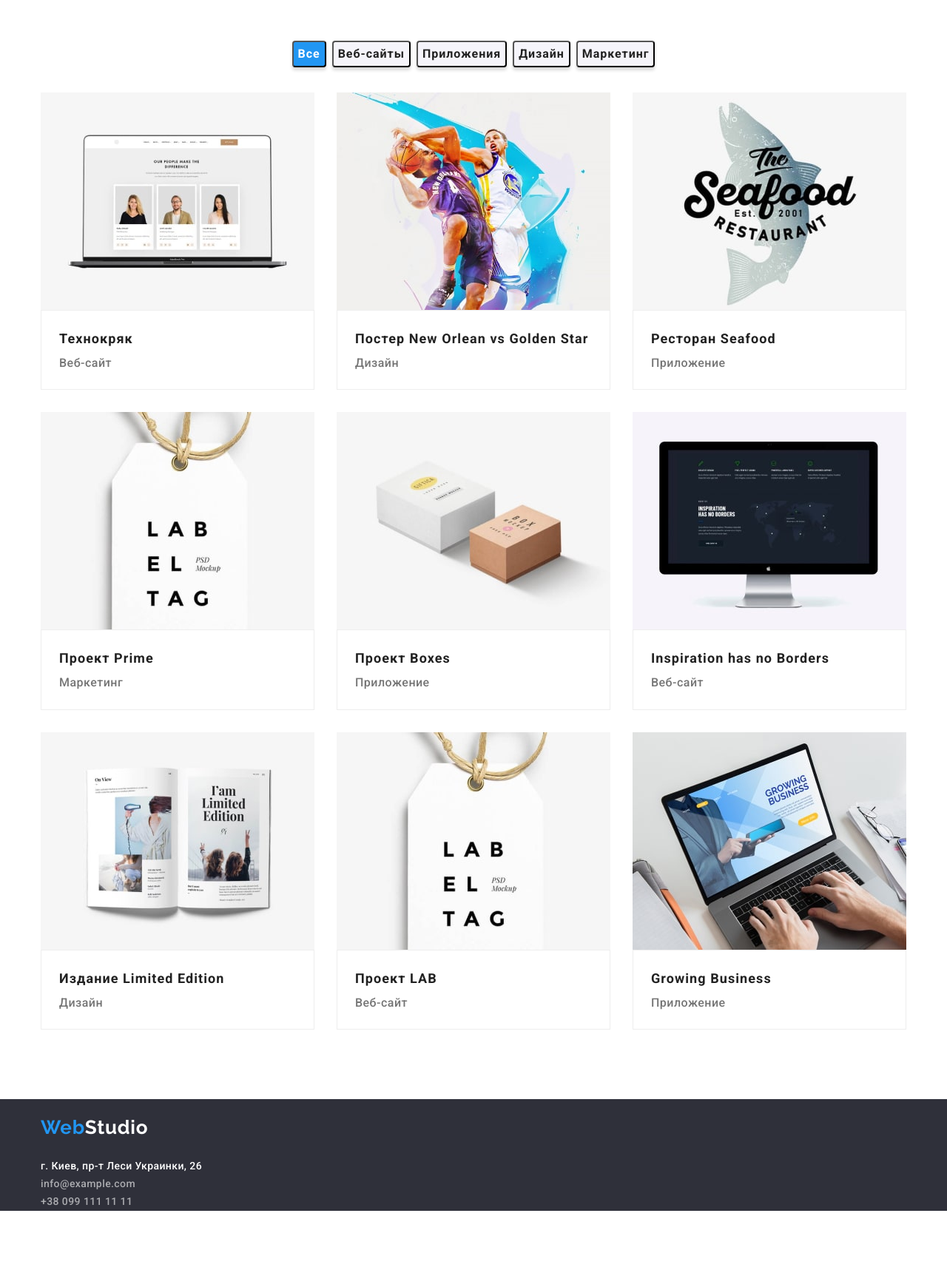
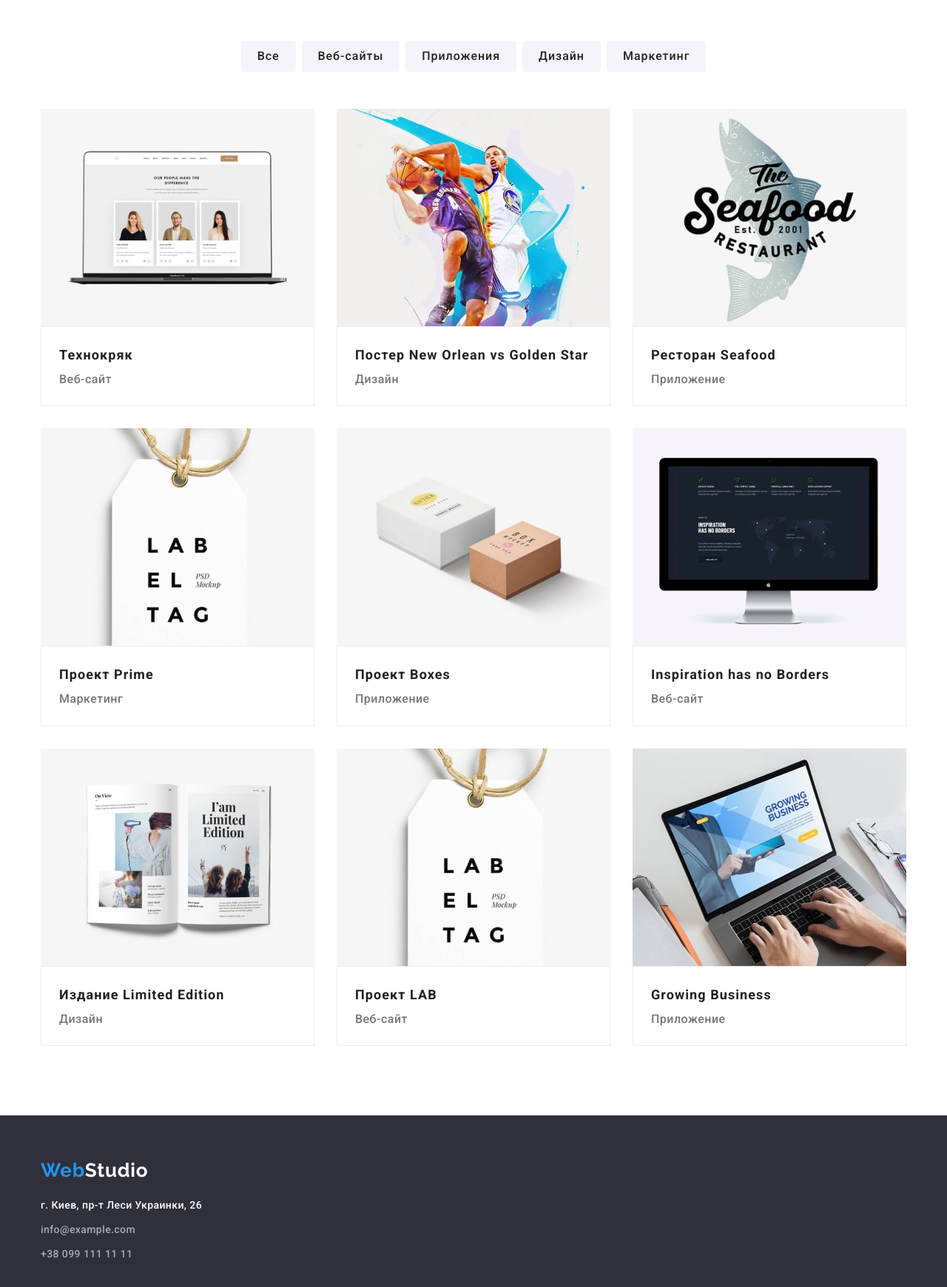
Before and after one commit to ValeriiArt/goit-markup-hw-03, a plain HTML site: page portfolio.html in a window 1280 px wide. Shown: the part 120-1860 px from the top of the page at 74% size. Before the commit the page ends 1757 px from the top, so only its background shows below. Drawn offline with nearby package versions, Linux system fonts and the light colour scheme.

Commit message:
Внесены правки после первой сдачи

```diff
--- a/css/style.css
+++ b/css/style.css
@@ -28,6 +28,15 @@ img {
   max-width: 100%;
   height: auto;
 }
+.item {
+  list-style-type: none;
+}
+.link {
+  text-decoration: none;
+}
+.reset {
+  font-style: normal;
+}
 /* Скивает заголовки, которых нет в макете */
 .visually-hidden {
   position: absolute;
@@ -46,33 +55,27 @@ img {
   padding-left: 15px;
   padding-right: 15px;
 }
-.reset {
-  font-style: normal;
+.section {
+  padding: 94px 0;
 }
-.item {
-  list-style-type: none;
-}
-.link {
-  text-decoration: none;
-}
-
 .logo {
   display: block;
-  padding-top: 24px;
-  padding-bottom: 25px;
-  margin-right: 93px;
   font-family: Raleway;
   font-weight: 700;
   font-size: 26px;
   letter-spacing: 0.03em;
 }
 .logo-hd {
+  padding-top: 24px;
+  padding-bottom: 25px;
+  margin-right: 93px;
   color: #000;
 }
 .logo-col {
   color: var(--decorative-color-text);
 }
 .ft-logo {
+  margin-bottom: 20px;
   color: #ffffff;
 }
 .btn {
@@ -81,12 +84,14 @@ img {
   font-size: 16px;
   line-height: 1.87;
   letter-spacing: 0.06em;
-  box-shadow: 0px 4px 4px rgba(0, 0, 0, 0.15);
+  text-align: center;
   border-radius: 4px;
+  border: transparent;
   cursor: pointer;
 }
 .btn-main {
   margin: 0 auto;
+  padding: 10px 32px;
   color: #ffffff;
   background: var(--decorative-color-text);
 }
@@ -94,8 +99,12 @@ img {
 .btn-main:focus {
   background-color: #fff;
   color: var(--decorative-color-text);
+  box-shadow: 0px 4px 4px rgba(0, 0, 0, 0.15);
+  border-radius: 4px;
 }
 .btn-filter {
+  font-weight: 500;
+  padding: 6px 22px;
   color: var(--main-color-title);
   background: #f5f4fa;
 }
@@ -103,10 +112,9 @@ img {
 .btn-filter:hover {
   color: #fff;
   background: var(--decorative-color-text);
-}
-.btn-active {
-  color: #fff;
-  background-color: var(--decorative-color-text);
+  box-shadow: 0px 3px 1px rgba(0, 0, 0, 0.1), 0px 1px 2px rgba(0, 0, 0, 0.08),
+    0px 2px 2px rgba(0, 0, 0, 0.12);
+  border-radius: 4px;
 }
 /* ---------------HEADER----------------- */
 .header {
@@ -168,6 +176,7 @@ img {
 /* -------------END.HEADER--------------- */
 /* ------------Section HERO-------------- */
 .hero {
+  padding: 200px 0;
   background: #2f303a;
 }
 
@@ -185,8 +194,6 @@ img {
 /* ----------Section features------------ */
 .features-list {
   display: flex;
-  margin-top: 94px;
-  margin-bottom: 94px;
 }
 .features-item:not(:last-child) {
   margin-right: 30px;
@@ -207,6 +214,9 @@ img {
 }
 /* --------End.Section features---------- */
 /* ---------Section our work -------------*/
+.work-section {
+  padding-top: 0;
+}
 .our-work-title {
   margin-bottom: 50px;
   font-weight: 700;
@@ -217,7 +227,6 @@ img {
 }
 .our-work-list {
   display: flex;
-  margin-bottom: 94px;
 }
 .our-work-item:not(:last-child) {
   margin-right: 30px;
@@ -239,11 +248,13 @@ img {
   display: flex;
   flex-wrap: wrap;
   margin-left: -30px;
-  margin-bottom: -30px;
 }
 .team-item {
+  background-color: #fff;
   margin-left: 30px;
-  margin-bottom: 30px;
+  box-shadow: 0px 1px 3px rgba(0, 0, 0, 0.12), 0px 1px 1px rgba(0, 0, 0, 0.14),
+    0px 2px 1px rgba(0, 0, 0, 0.2);
+  border-radius: 0px 0px 4px 4px;
 }
 .card-text {
   padding-top: 30px;
@@ -265,8 +276,12 @@ img {
 }
 /* ---------End.Section our team -------------*/
 /* ----------------FOOTER-------------------- */
-.ft-color {
+.footer {
   background-color: #2f303a;
+  padding: 60px 0;
+}
+.footer-item:not(:last-child) {
+  margin-bottom: 9px;
 }
 .location {
   font-size: 14px;
@@ -289,14 +304,10 @@ img {
 .filter {
   display: flex;
   justify-content: center;
-  margin-top: 94px;
-  padding-bottom: 34px;
+  margin-bottom: 50px;
 }
 .filter-item:not(:last-child) {
   margin-right: 8px;
-}
-.gallery-section {
-  margin-bottom: 94px;
 }
 .gallery {
   display: flex;
--- a/portfolio.html
+++ b/portfolio.html
@@ -37,12 +37,12 @@
         </div>
     </header>
     <main>
-        <section>
+        <section class="section">
             <div class="container">
                 <h1 class="visually-hidden">Портфолио</h1><!--Скрыть стилями-->
                 <ul class="filter item">
                     <li class="filter-item">
-                        <button class="btn btn-filter btn-active" type="button">Все</button>
+                        <button class="btn btn-filter" type="button">Все</button>
                     </li>
                     <li class="filter-item">
                         <button class="btn btn-filter" type="button">Веб-сайты</button>
@@ -57,7 +57,6 @@
                         <button class="btn btn-filter" type="button">Маркетинг</button>
                     </li>
                 </ul>
-                <div class="gallery-section">
                 <ul class="gallery item">
                     <li class="gallery-item">
                         <a class="gallery-link link" href="">
@@ -145,23 +144,22 @@
                     </li>
                 </ul>
             </div>
-            </div>
         </section>
     </main>
-    <footer class="ft-color">
+    <footer class="footer">
         <div class="container">
             <a class="logo ft-logo link" href=""><span class="logo-col">Web</span>Studio
                 <!-- <img src="./images/logo.svg" alt="Логотип компании"> -->
             </a>
             <address class="reset">
                 <ul class="item">
-                    <li>
+                    <li class="footer-item">
                         <p class="location">г. Киев, пр-т Леси Украинки, 26</p>
                     </li>
-                    <li>
+                    <li class="footer-item">
                         <a class="ft-contacts link" href="mailto:info@example.com">info@example.com</a>
                     </li>
-                    <li>
+                    <li class="footer-item">
                         <a class="ft-contacts link" href="tel:+380991111111">+38 099 111 11 11</a>
                     </li>
                 </ul>
```
Also changed, not shown: index.html (+7 -7 lines). Lines whose indentation alone changed are shown as unchanged.
